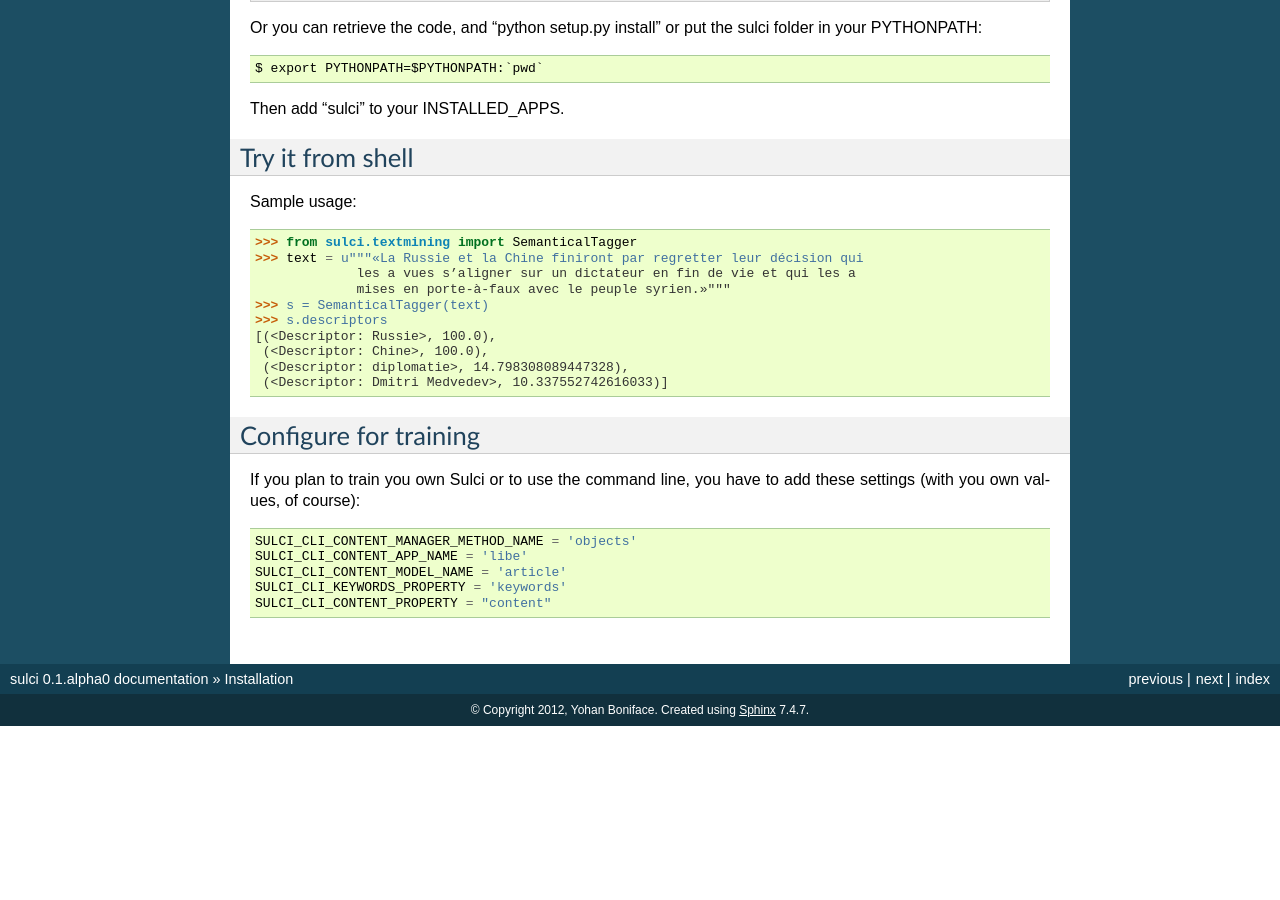
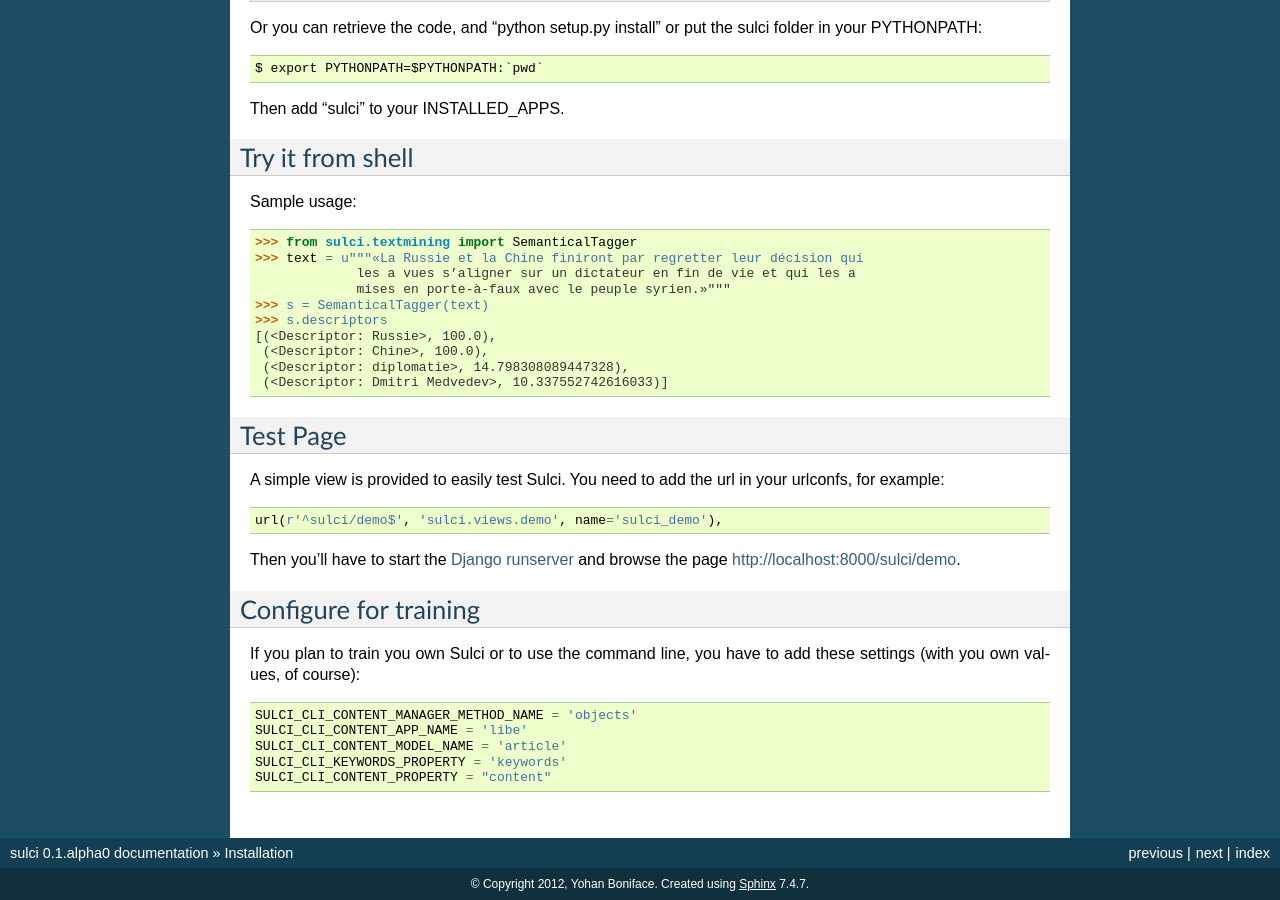
Before and after one commit to yohanboniface/sulci, a Sphinx documentation site: the page built from doc/install.rst, in a window 1280 px wide and 900 px high, scrolled down 724 px. Built offline with Sphinx 7.4.7, drawn with Linux system fonts in a browser that asks for light colours; before the commit the page ends 1450 px from its top, so only the background shows below that.

Commit message:
Add a reference to the demo page in the install doc

```diff
--- a/doc/install.rst
+++ b/doc/install.rst
@@ -62,6 +62,17 @@ Sample usage::
      (<Descriptor: diplomatie>, 14.798308089447328),
      (<Descriptor: Dmitri Medvedev>, 10.337552742616033)]
 
+Test Page
+---------
+
+A simple view is provided to easily test Sulci.
+You need to add the url in your urlconfs, for example::
+
+        url(r'^sulci/demo$', 'sulci.views.demo', name='sulci_demo'),
+
+Then you'll have to start the `Django runserver <https://docs.djangoproject.com/en/dev/ref/django-admin/#runserver-port-or-address-port>`_
+and browse the page http://localhost:8000/sulci/demo.
+
 Configure for training
 ----------------------
 
```
